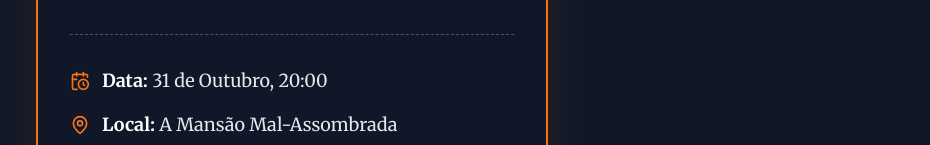
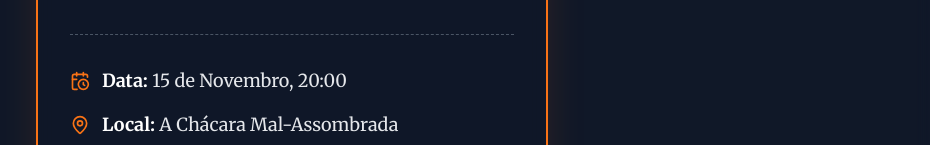
Before and after one commit to GuiRosario/festa-hallowen, a Next.js app: page / in a window 1280 px wide. Shown: the part 288-433 px from the top of the page, without its empty margins (348-1278 px from the left). Built offline with nearby package versions, Linux system fonts and the light colour scheme.

Commit message:
fix data

```diff
--- a/app/page.tsx
+++ b/app/page.tsx
@@ -98,15 +98,15 @@ export default function HomePage() {
             <div className="flex items-center gap-3">
               <CalendarClock className="size-5 flex-shrink-0 text-halloween-500" />
               <span>
-                <span className="font-bold text-white">Data:</span> 31 de
-                Outubro, 20:00
+                <span className="font-bold text-white">Data:</span> 15 de
+                Novembro, 20:00
               </span>
             </div>
             <div className="flex flex-col gap-2">
               <div className="flex items-center gap-3">
                 <MapPin className="size-5 flex-shrink-0 text-halloween-500" />
                 <span>
-                  <span className="font-bold text-white">Local:</span> A Mansão
+                  <span className="font-bold text-white">Local:</span> A Chácara
                   Mal-Assombrada
                 </span>
               </div>
@@ -117,7 +117,7 @@ export default function HomePage() {
                 className="bg-halloween-500 text-gray-900 hover:bg-halloween-600 flex items-center gap-1"
               >
                 <a
-                  href="https://maps.google.com/?q=Mansão+Mal+Assombrada"
+                  href="https://www.google.com/maps/place/10%C2%B014'14.9%22S+48%C2%B011'35.1%22W/@-10.2374592,-48.1956545,17z/data=!3m1!4b1!4m4!3m3!8m2!3d-10.2374592!4d-48.1930796?entry=ttu&g_ep=EgoyMDI1MTAyNi4wIKXMDSoASAFQAw%3D%3D"
                   target="_blank"
                   rel="noopener noreferrer"
                 >
```
